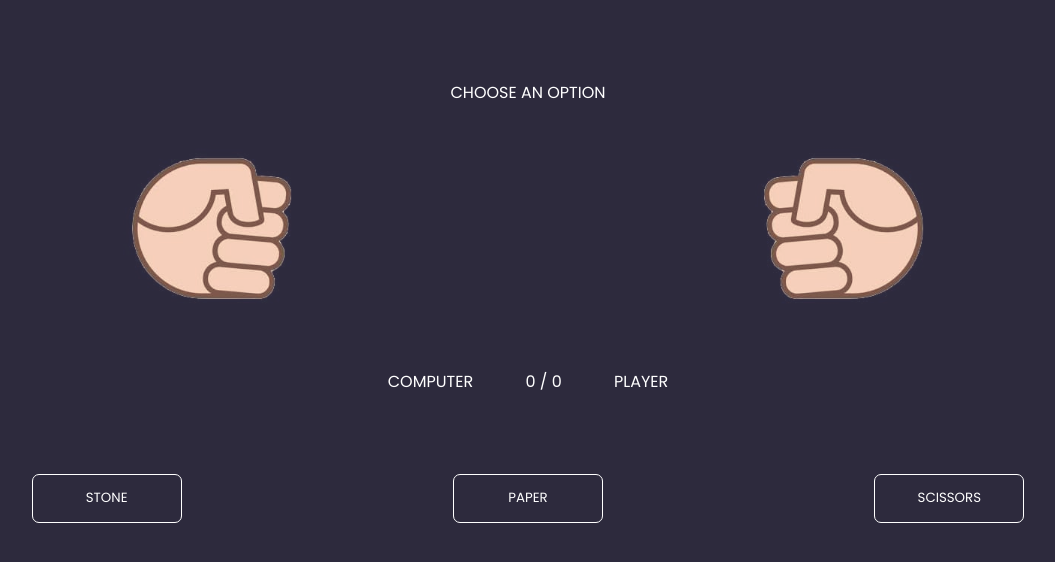
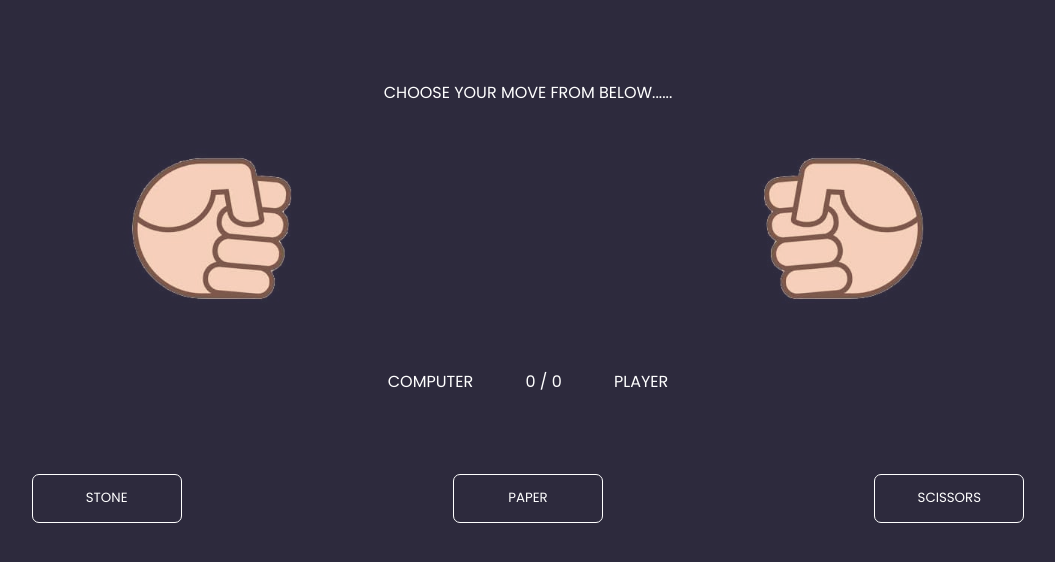
Before and after one commit to Aanchal-Verma-ji/STONE-PAPER-SCISSORS-JS, a plain HTML site: page index.html in a window 1280 px wide. Shown: the whole page, without its empty margins (112-1167 px from the left). Drawn offline with Linux system fonts and the light colour scheme.

Commit message:
done changes

```diff
--- a/index.html
+++ b/index.html
@@ -9,7 +9,7 @@
 <body>
 
 <div class="container">
-  <div class="message">CHOOSE AN OPTION</div>
+  <div class="message">CHOOSE YOUR MOVE FROM BELOW......</div>
   <div class="images">
     <div class="computer">
 
```
